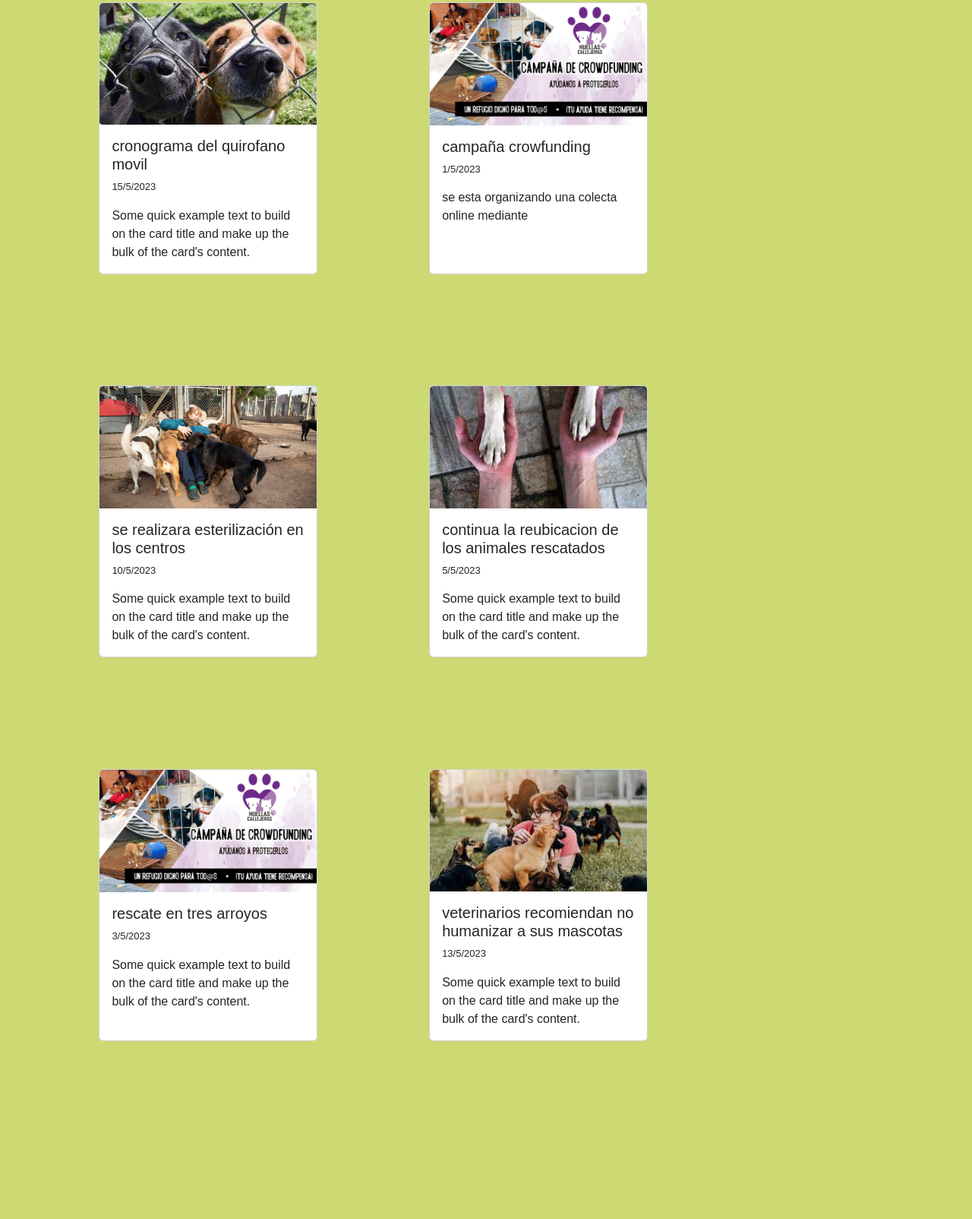
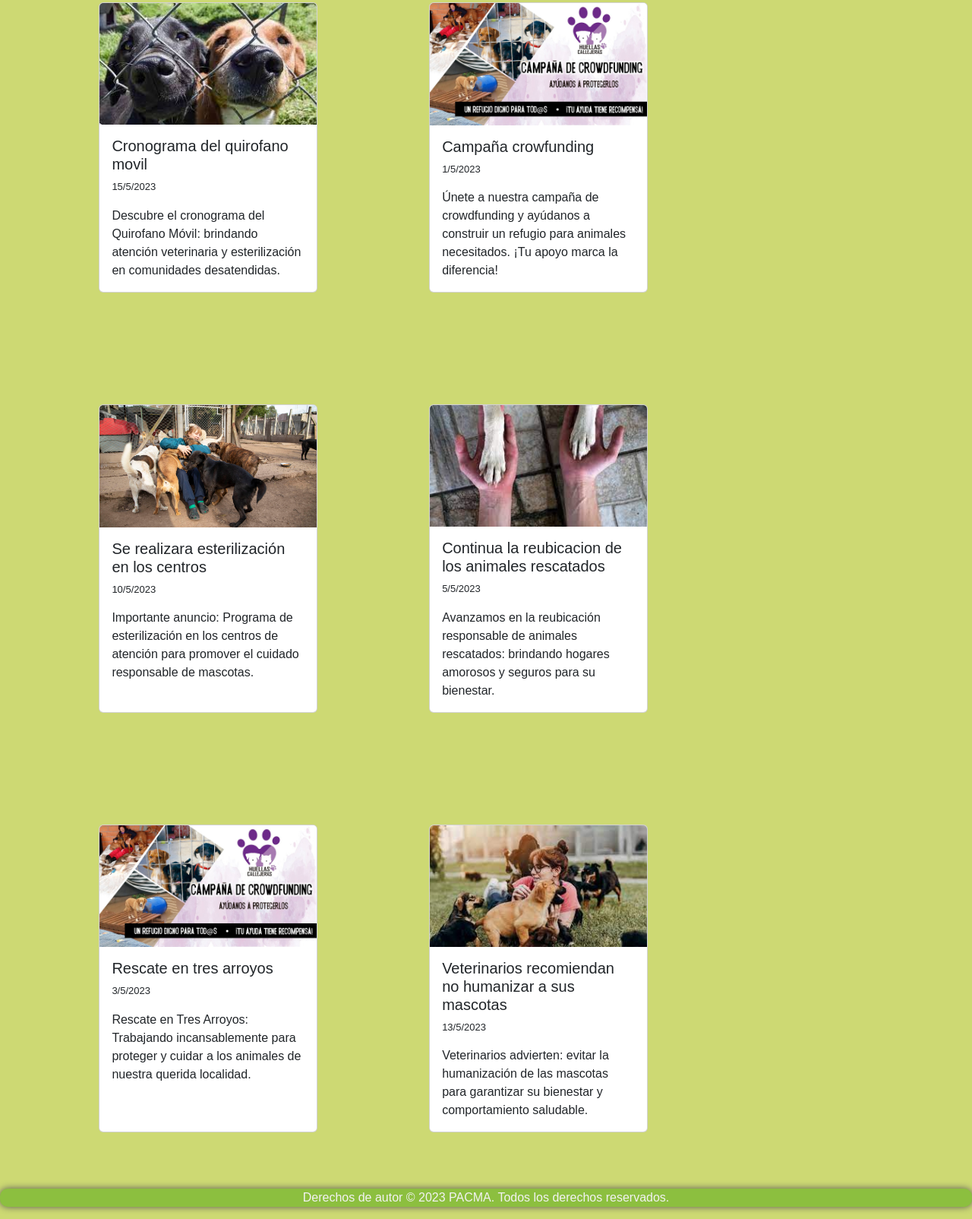
Before and after one commit to nicolas-muda/interfaces, a plain HTML site: page noticias.html in a window 1280 px wide. Shown: the part 350-1954 px from the top of the page at 76% size. Before the commit the page ends 1793 px from the top, so only its background shows below. Drawn offline with nearby package versions, Linux system fonts and the light colour scheme.

Commit message:
footer + textos

```diff
--- a/css.css
+++ b/css.css
@@ -3,6 +3,14 @@ body {
   background-color: #CDD973;
   margin: 0;
   padding: 0;
+}
+
+footer {
+  background-color: #8CBF3F;
+  color: #F2F2F2;
+  text-align: center;
+  border-radius: 10px;
+  box-shadow: #555 0px 0px 10px;
 }
 
 .textoIndex {
@@ -311,6 +319,7 @@ nav ul li a {
   text-align: center;
   margin-left: 200px;
   margin-right: 200px;
+  margin-bottom: 90px;
   width: 20%;
   margin-top: 80px;
 }
@@ -422,11 +431,31 @@ button {
   width: 300px;
 }
 
-.conteiner_log{
+.conteiner_log {
   display: flex;
   align-items: center;
 }
 
-.txtmsn{
-  margin-left: 140px;
+.form_adopt {
+  text-align: center;
 }
+
+.txtmsn {
+  margin-top: 20px;
+  text-align: center;
+  margin-bottom: 490px;
+}
+
+#teladop {
+  margin-top: 19px;
+}
+
+#inputadopt {
+  margin-top: -19px;
+}
+
+.pedir {
+  margin-top: -11px;
+  margin-bottom: 30px;
+  /*width: 99px !important;*/
+}
--- a/noticias.html
+++ b/noticias.html
@@ -63,60 +63,56 @@
     <div class="card" id="cronograma del quirofano movil" style="width: 18rem;">
       <img src="img/noticias/noticia.jpg" class="card-img-top" alt="...">
       <div class="card-body">
-        <h5 class="card-title">cronograma del quirofano movil</h5>
+        <h5 class="card-title">Cronograma del quirofano movil</h5>
         <p class="fecha">15/5/2023</p>
-        <p class="card-text">Some quick example text to build on the card title and make up the bulk of the card's
-          content.</p>
+        <p class="card-text">Descubre el cronograma del Quirofano Móvil: brindando atención veterinaria y esterilización en comunidades desatendidas.</p>
       </div>
     </div>
 
     <div class="card" id="campaña crowfunding" style="width: 18rem;">
       <img src="img/noticias/noticia6.jpg" class="card-img-top" alt="...">
       <div class="card-body">
-        <h5 class="card-title">campaña crowfunding</h5>
+        <h5 class="card-title">Campaña crowfunding</h5>
         <p class="fecha">1/5/2023</p>
-        <p class="card-text">se esta organizando una colecta online mediante</p>
+        <p class="card-text">Únete a nuestra campaña de crowdfunding y ayúdanos a construir un refugio para animales necesitados. ¡Tu apoyo marca la diferencia!</p>
       </div>
     </div>
     <div class="card" id="se realizara esterilización en los centros" style="width: 18rem;">
       <img src="img/noticias/noticia3.jpg" class="card-img-top" alt="...">
       <div class="card-body">
-        <h5 class="card-title">se realizara esterilización en los centros</h5>
+        <h5 class="card-title">Se realizara esterilización en los centros</h5>
         <p class="fecha">10/5/2023</p>
-        <p class="card-text">Some quick example text to build on the card title and make up the bulk of the card's
-          content.</p>
+        <p class="card-text">Importante anuncio: Programa de esterilización en los centros de atención para promover el cuidado responsable de mascotas.   </p>
       </div>
     </div>
     <div class="card" id="continua la reubicacion de los animales rescatados" style="width: 18rem;">
       <img src="img/noticias/noticia4.jpg" class="card-img-top" alt="...">
       <div class="card-body">
-        <h5 class="card-title">continua la reubicacion de los animales rescatados</h5>
+        <h5 class="card-title">Continua la reubicacion de los animales rescatados</h5>
         <p class="fecha">5/5/2023</p>
-        <p class="card-text">Some quick example text to build on the card title and make up the bulk of the card's
-          content.</p>
+        <p class="card-text">Avanzamos en la reubicación responsable de animales rescatados: brindando hogares amorosos y seguros para su bienestar.</p>
       </div>
     </div>
     <div class="card" id="rescate en tres arroyos" style="width: 18rem;">
       <img src="img/noticias/noticia6.jpg" class="card-img-top" alt="...">
       <div class="card-body">
-        <h5 class="card-title">rescate en tres arroyos</h5>
+        <h5 class="card-title">Rescate en tres arroyos</h5>
         <p class="fecha">3/5/2023</p>
-        <p class="card-text">Some quick example text to build on the card title and make up the bulk of the card's
-          content.</p>
+        <p class="card-text">Rescate en Tres Arroyos: Trabajando incansablemente para proteger y cuidar a los animales de nuestra querida localidad.</p>
       </div>
     </div>
     <div class="card" id="veterinarios recomiendan no humanizar a sus mascotas" style="width: 18rem;">
       <img src="img/noticias/noticia2.jpg" class="card-img-top" alt="...">
       <div class="card-body">
-        <h5 class="card-title">veterinarios recomiendan no humanizar a sus mascotas</h5>
+        <h5 class="card-title">Veterinarios recomiendan no humanizar a sus mascotas</h5>
         <p class="fecha">13/5/2023</p>
-        <p class="card-text">Some quick example text to build on the card title and make up the bulk of the card's
-          content.</p>
+        <p class="card-text">Veterinarios advierten: evitar la humanización de las mascotas para garantizar su bienestar y comportamiento saludable.</p>
       </div>
     </div>
   </div>
-
-  <!-- Contenido de la página de noticias -->
+  <footer>
+    <p>Derechos de autor &copy; 2023 PACMA. Todos los derechos reservados.</p>
+  </footer>
   <script src="https://cdn.jsdelivr.net/npm/@popperjs/core@2.11.8/dist/umd/popper.min.js"
     integrity="sha384-I7E8VVD/ismYTF4hNIPjVp/Zjvgyol6VFvRkX/vR+Vc4jQkC+hVqc2pM8ODewa9r"
     crossorigin="anonymous"></script>
```
Also changed, not shown: adopcion.html (+3 -1 lines), adoptame.html (+4 -1 lines), comunicando.html (+3 -0 lines), donar.html (+6 -2 lines), donarC.html (+6 -2 lines), loggin.html (+10 -3 lines), noticiasC.html (+15 -19 lines), registro.html (+3 -0 lines).
